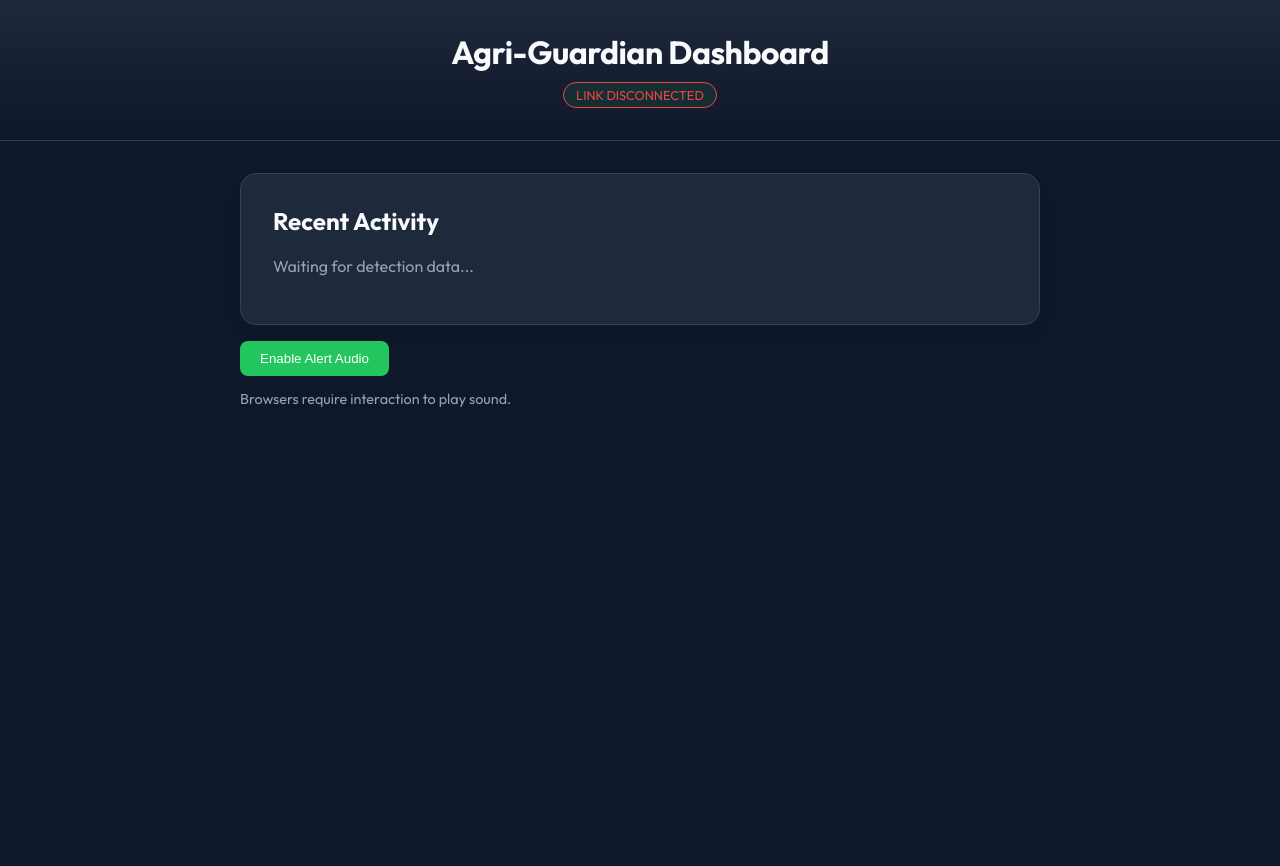
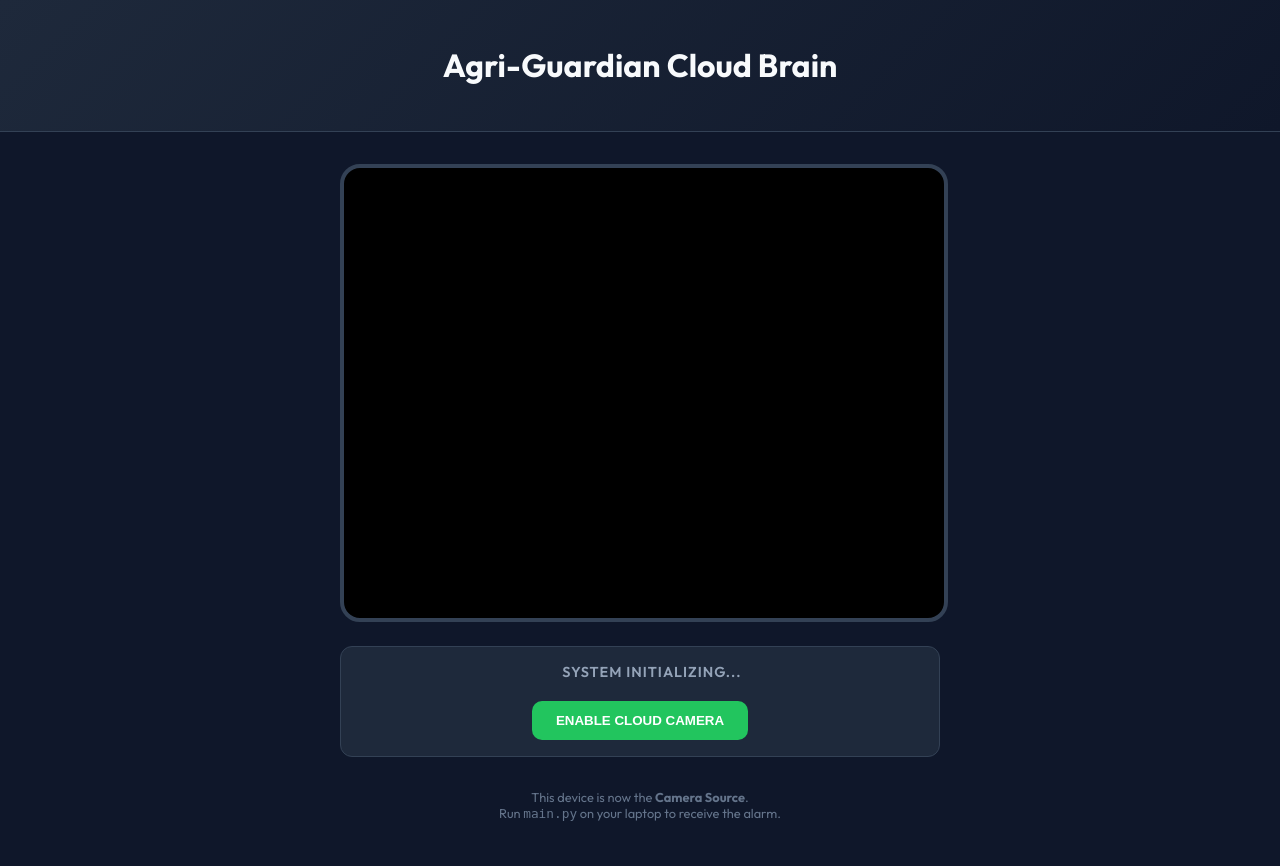
Before and after one commit to Vinay12BM/yolo-model, a Flask app: page / in a window 1280 px wide. Before the commit the page ends 407 px from the top, so only its background shows below. Run offline with Flask 3, Linux system fonts and the light colour scheme; data that the repository does not hold is empty.

Commit message:
Reverse Architecture: Cloud Brain (YOLO) + Local Alarm Listener

```diff
--- a/app.py
+++ b/app.py
@@ -1,50 +1,75 @@
 import time
 import json
+import base64
+import numpy as np
+import cv2
 from flask import Flask, Response, render_template, request, jsonify
+from detection import AnimalDetector
 
 app = Flask(__name__)
 
-# Basic storage for the most recent intrusion
-# In a production app, this would be a database or a redis queue
-latest_intrusion = None
+# Initialize the detector on the server
+detector = AnimalDetector(model_path="yolov8n.pt", conf_threshold=0.5)
 
-def event_stream():
-    """Returns a server-sent event if a new intrusion is detected."""
-    global latest_intrusion
-    last_sent = None
-
-    while True:
-        if latest_intrusion and latest_intrusion != last_sent:
-            yield f"data: {json.dumps(latest_intrusion)}\n\n"
-            last_sent = latest_intrusion.copy()
-        time.sleep(1)
+# Global storage for the latest alert
+# We use a timestamp to allow the local client to detect "new" alerts
+latest_alert = {
+    "detected": False,
+    "class_name": "",
+    "timestamp": 0
+}
 
 @app.route('/')
 def index():
     return render_template('index.html')
 
-@app.route('/report', methods=['POST'])
-def report():
-    global latest_intrusion
-    data = request.json
-    if not data:
-        return jsonify({"status": "error", "message": "No data"}), 400
+@app.route('/process', methods=['POST'])
+def process():
+    global latest_alert
+    try:
+        data = request.json
+        if not data or 'image' not in data:
+            return jsonify({"status": "error", "message": "No image"}), 400
 
-    # Store the intrusion details
-    latest_intrusion = {
-        "class_name": data.get("class_name", "Unknown"),
-        "confidence": data.get("confidence", 0),
-        "timestamp": data.get("timestamp", ""),
-        "id": time.time() # Unique ID to trigger the event stream
-    }
+        # Decode base64 image
+        img_data = base64.b64decode(data['image'].split(',')[1])
+        nparr = np.frombuffer(img_data, np.uint8)
+        frame = cv2.imdecode(nparr, cv2.IMREAD_COLOR)
 
-    print(f"Intrusion Reported: {latest_intrusion['class_name']}")
-    return jsonify({"status": "success"}), 200
+        if frame is None:
+            return jsonify({"status": "error", "message": "Invalid image"}), 400
 
-@app.route('/stream')
-def stream():
-    return Response(event_stream(), mimetype="text/event-stream")
+        # Run Detection
+        animals = detector.detect_and_track(frame)
+
+        if animals:
+            # We found something! Update the global alert
+            animal = animals[0]
+            latest_alert = {
+                "detected": True,
+                "class_name": animal['class_name'],
+                "timestamp": time.time()
+            }
+            print(f"Cloud Detected: {animal['class_name']}")
+            return jsonify({"status": "success", "found": True, "class": animal['class_name']})
+
+        return jsonify({"status": "success", "found": False})
+
+    except Exception as e:
+        print(f"Processing Error: {e}")
+        return jsonify({"status": "error", "message": str(e)}), 500
+
+@app.route('/poll', methods=['GET'])
+def poll():
+    """Endpoint for the local main.py to check for alerts."""
+    return jsonify(latest_alert)
+
+@app.route('/clear', methods=['POST'])
+def clear():
+    """Allow the local client to clear the alert state after beeping."""
+    global latest_alert
+    latest_alert["detected"] = False
+    return jsonify({"status": "cleared"})
 
 if __name__ == '__main__':
-    # For local testing
-    app.run(host='0.0.0.0', port=5000, debug=True)
+    app.run(host='0.0.0.0', port=5000)
--- a/templates/index.html
+++ b/templates/index.html
@@ -3,192 +3,119 @@
 <head>
     <meta charset="UTF-8">
     <meta name="viewport" content="width=device-width, initial-scale=1.0">
-    <title>Agri-Guardian | Security Dashboard</title>
-    <link rel="preconnect" href="https://fonts.googleapis.com">
-    <link rel="preconnect" href="https://fonts.gstatic.com" crossorigin>
+    <title>Agri-Guardian | Cloud Brain</title>
     <link href="https://fonts.googleapis.com/css2?family=Outfit:wght@300;400;600;700&display=swap" rel="stylesheet">
     <style>
-        :root {
-            --bg: #0f172a;
-            --card-bg: #1e293b;
-            --accent: #22c55e;
-            --alert: #ef4444;
-            --text: #f8fafc;
-        }
+        :root { --bg: #0f172a; --card-bg: #1e293b; --accent: #22c55e; --alert: #ef4444; --text: #f8fafc; }
+        body { font-family: 'Outfit', sans-serif; background-color: var(--bg); color: var(--text); margin: 0; display: flex; flex-direction: column; align-items: center; min-height: 100vh; overflow-x: hidden; }
+        header { width: 100%; padding: 1.5rem 0; background: linear-gradient(135deg, #1e293b, #0f172a); text-align: center; border-bottom: 1px solid #334155; }
+        .container { width: 90%; max-width: 600px; padding: 2rem 0; text-align: center; }
 
-        body {
-            font-family: 'Outfit', sans-serif;
-            background-color: var(--bg);
-            color: var(--text);
-            margin: 0;
-            display: flex;
-            flex-direction: column;
-            align-items: center;
-            min-height: 100vh;
-        }
+        #video-container { position: relative; width: 100%; border-radius: 20px; overflow: hidden; border: 4px solid #334155; background: #000; aspect-ratio: 4/3; }
+        video { width: 100%; height: 100%; object-fit: cover; }
+        canvas { display: none; }
 
-        header {
-            width: 100%;
-            padding: 2rem 0;
-            background: linear-gradient(to bottom, #1e293b, #0f172a);
-            text-align: center;
-            border-bottom: 1px solid #334155;
-            margin-bottom: 2rem;
-        }
+        .status-panel { margin-top: 1.5rem; padding: 1rem; background: var(--card-bg); border-radius: 12px; border: 1px solid #334155; }
+        .indicator { width: 12px; height: 12px; border-radius: 50%; display: inline-block; margin-right: 8px; }
+        .active { background: var(--accent); box-shadow: 0 0 10px var(--accent); }
+        .scanning { color: #94a3b8; font-size: 0.9rem; font-weight: 600; letter-spacing: 1px; }
 
-        h1 { margin: 0; font-weight: 700; letter-spacing: -0.5px; }
-        .status-badge {
-            display: inline-block;
-            padding: 4px 12px;
-            border-radius: 20px;
-            font-size: 0.8rem;
-            background: rgba(34, 197, 94, 0.1);
-            color: var(--accent);
-            border: 1px solid var(--accent);
-            margin-top: 10px;
-        }
+        #detection-alert { display: none; margin-top: 1.5rem; padding: 1rem; background: rgba(239, 68, 68, 0.2); border: 2px solid var(--alert); border-radius: 12px; color: var(--alert); font-weight: 700; animation: blink 1s infinite; }
+        @keyframes blink { 0% { opacity: 1; } 50% { opacity: 0.5; } 100% { opacity: 1; } }
 
-        .container {
-            width: 90%;
-            max-width: 800px;
-        }
-
-        #alert-box {
-            display: none;
-            background: rgba(239, 68, 68, 0.15);
-            border: 2px solid var(--alert);
-            border-radius: 12px;
-            padding: 2rem;
-            text-align: center;
-            margin-bottom: 2rem;
-            animation: pulse 2s infinite;
-        }
-
-        @keyframes pulse {
-            0% { transform: scale(1); box-shadow: 0 0 0 0 rgba(239, 68, 68, 0.7); }
-            70% { transform: scale(1.02); box-shadow: 0 0 0 15px rgba(239, 68, 68, 0); }
-            100% { transform: scale(1); box-shadow: 0 0 0 0 rgba(239, 68, 68, 0); }
-        }
-
-        .alert-title { color: var(--alert); font-weight: 700; font-size: 2rem; margin: 0;}
-        .alert-details { font-size: 1.2rem; margin-top: 10px; opacity: 0.9; }
-
-        .card {
-            background: var(--card-bg);
-            border-radius: 16px;
-            padding: 2rem;
-            box-shadow: 0 10px 15px -3px rgba(0,0,0,0.1);
-            border: 1px solid #334155;
-        }
-
-        .log-item {
-            display: flex;
-            justify-content: space-between;
-            padding: 1rem 0;
-            border-bottom: 1px solid #334155;
-        }
-        .log-item:last-child { border: none; }
-        .log-class { font-weight: 600; text-transform: uppercase; color: #38bdf8; }
-        .log-time { color: #94a3b8; font-size: 0.9rem; }
-
-        #audio-controls {
-            margin-top: 1rem;
-            font-size: 0.9rem;
-            color: #94a3b8;
-        }
+        button { background: var(--accent); color: white; border: none; padding: 12px 24px; border-radius: 10px; font-weight: 600; cursor: pointer; margin-top: 20px; transition: 0.3s; }
+        button:hover { filter: brightness(1.2); transform: translateY(-2px); }
     </style>
 </head>
 <body>
 
 <header>
-    <h1>Agri-Guardian Dashboard</h1>
-    <div class="status-badge" id="conn-status">SYSTEM OFFLINE</div>
+    <h1>Agri-Guardian Cloud Brain</h1>
 </header>
 
 <div class="container">
-    <div id="alert-box">
-        <p class="alert-title">INTRUSION DETECTED</p>
-        <p class="alert-details" id="current-alert">No Animals Detected</p>
+    <div id="video-container">
+        <video id="webcam" autoplay playsinline muted></video>
+        <canvas id="snapshot"></canvas>
     </div>
 
-    <div class="card">
-        <h2 style="margin-top: 0;">Recent Activity</h2>
-        <div id="logs">
-            <p style="color: #94a3b8;">Waiting for detection data...</p>
-        </div>
+    <div id="detection-alert">
+        ⚠️ ANIMAL DETECTED: <span id="detected-class">---</span>
     </div>
 
-    <div id="audio-controls">
-        <button onclick="enableAudio()" id="audio-btn" style="background: var(--accent); color: white; border: none; padding: 10px 20px; border-radius: 8px; cursor: pointer;">
-            Enable Alert Audio
-        </button>
-        <p id="audio-msg">Browsers require interaction to play sound.</p>
+    <div class="status-panel">
+        <div id="status-text" class="scanning">
+            <span class="indicator" id="status-indicator"></span>
+            SYSTEM INITIALIZING...
+        </div>
+        <button id="start-btn">ENABLE CLOUD CAMERA</button>
     </div>
+
+    <p style="color: #64748b; font-size: 0.8rem; margin-top: 2rem;">
+        This device is now the <b>Camera Source</b>. <br>
+        Run <code>main.py</code> on your laptop to receive the alarm.
+    </p>
 </div>
 
-<audio id="alert-sound" src="https://actions.google.com/sounds/v1/alarms/beep_short.ogg" preload="auto"></audio>
+<script>
+    const video = document.getElementById('webcam');
+    const canvas = document.getElementById('snapshot');
+    const startBtn = document.getElementById('start-btn');
+    const statusText = document.getElementById('status-text');
+    const statusIndicator = document.getElementById('status-indicator');
+    const alertDiv = document.getElementById('detection-alert');
+    const alertClass = document.getElementById('detected-class');
 
-<script>
-    const alertBox = document.getElementById('alert-box');
-    const alertText = document.getElementById('current-alert');
-    const logsDiv = document.getElementById('logs');
-    const statusBadge = document.getElementById('conn-status');
-    const alertSound = document.getElementById('alert-sound');
-    let audioEnabled = false;
+    let isProcessing = false;
 
-    function enableAudio() {
-        alertSound.play().then(() => {
-            alertSound.pause();
-            audioEnabled = true;
-            document.getElementById('audio-btn').style.opacity = '0.5';
-            document.getElementById('audio-btn').innerText = 'Audio Ready';
-            document.getElementById('audio-msg').innerText = 'Sound will play on next alert.';
-        }).catch(e => console.error("Audio activation failed", e));
+    async function setupCamera() {
+        try {
+            const stream = await navigator.mediaDevices.getUserMedia({ video: { facingMode: 'environment' }, audio: false });
+            video.srcObject = stream;
+            statusText.innerText = "CLOULD MONITORING ACTIVE";
+            statusIndicator.classList.add('active');
+            startBtn.style.display = 'none';
+
+            // Start detection loop
+            setInterval(captureAndProcess, 1500); // Check every 1.5 seconds
+        } catch (err) {
+            console.error("Camera access denied", err);
+            statusText.innerText = "ERROR: CAMERA ACCESS DENIED";
+        }
     }
 
-    const evtSource = new EventSource("/stream");
+    async function captureAndProcess() {
+        if (isProcessing) return;
+        isProcessing = true;
 
-    evtSource.onopen = () => {
-        statusBadge.innerText = "SYSTEM ACTIVE";
-        statusBadge.style.color = "#22c55e";
-        statusBadge.style.borderColor = "#22c55e";
-    };
+        const ctx = canvas.getContext('2d');
+        canvas.width = video.videoWidth;
+        canvas.height = video.videoHeight;
+        ctx.drawImage(video, 0, 0, canvas.width, canvas.height);
 
-    evtSource.onerror = () => {
-        statusBadge.innerText = "LINK DISCONNECTED";
-        statusBadge.style.color = "#ef4444";
-        statusBadge.style.borderColor = "#ef4444";
-    };
+        const imageData = canvas.toDataURL('image/jpeg', 0.6); // Compress to 60% quality to save bandwidth
 
-    evtSource.onmessage = (event) => {
-        const data = JSON.parse(event.data);
-        triggerUI(data);
-    };
+        try {
+            const response = await fetch('/process', {
+                method: 'POST',
+                headers: { 'Content-Type': 'application/json' },
+                body: JSON.stringify({ image: imageData })
+            });
+            const result = await response.json();
 
-    function triggerUI(data) {
-        // Show Alert Box
-        alertBox.style.display = 'block';
-        alertText.innerText = `${data.class_name.toUpperCase()} detected at ${data.timestamp}`;
-
-        // Play Sound
-        if (audioEnabled) {
-            alertSound.play();
+            if (result.found) {
+                alertDiv.style.display = 'block';
+                alertClass.innerText = result.class.toUpperCase();
+                setTimeout(() => { alertDiv.style.display = 'none'; }, 3000);
+            }
+        } catch (err) {
+            console.error("Detection sync failed", err);
         }
 
-        // Add to logs
-        const logItem = document.createElement('div');
-        logItem.className = 'log-item';
-        logItem.innerHTML = `<span class="log-class">${data.class_name}</span><span class="log-time">${data.timestamp}</span>`;
-        if (logsDiv.firstChild && logsDiv.firstChild.tagName === 'P') {
-            logsDiv.innerHTML = '';
-        }
-        logsDiv.prepend(logItem);
+        isProcessing = false;
+    }
 
-        // Hide alert box after 8 seconds
-        setTimeout(() => {
-            alertBox.style.display = 'none';
-        }, 8000);
-    }
+    startBtn.addEventListener('click', setupCamera);
 </script>
 
 </body>
```
Also changed, not shown: main.py (+51 -66 lines).
